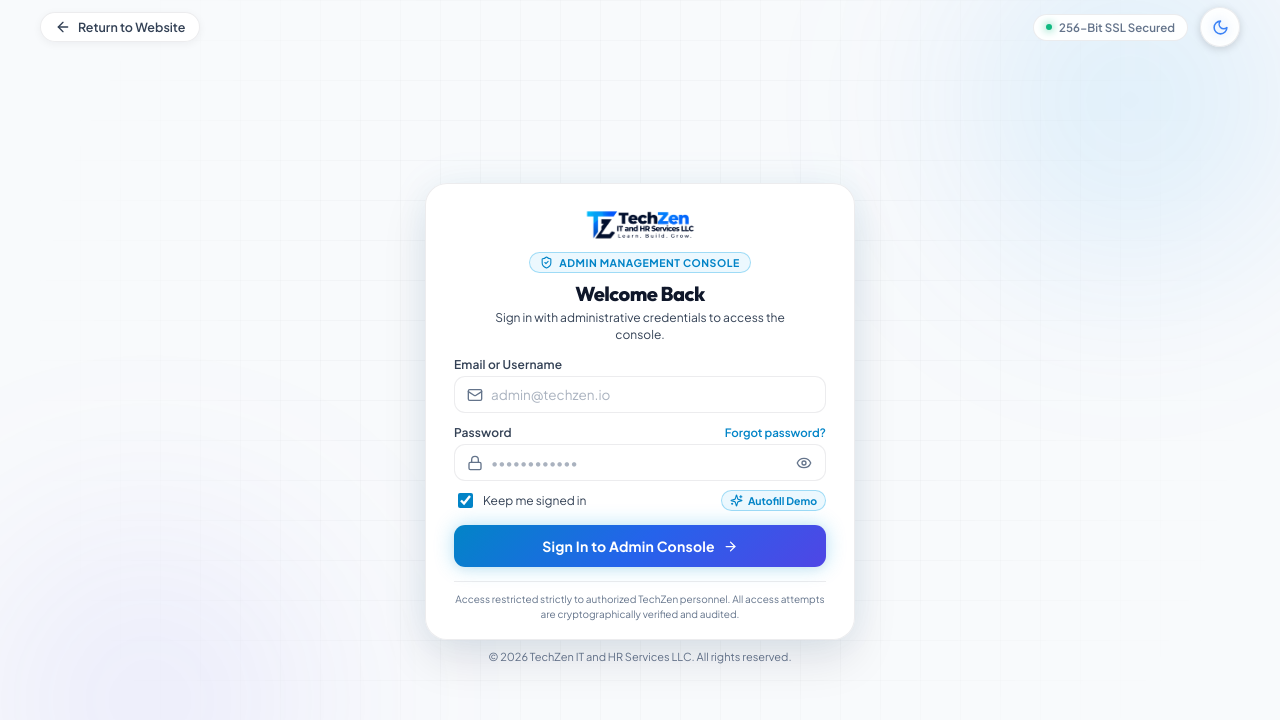
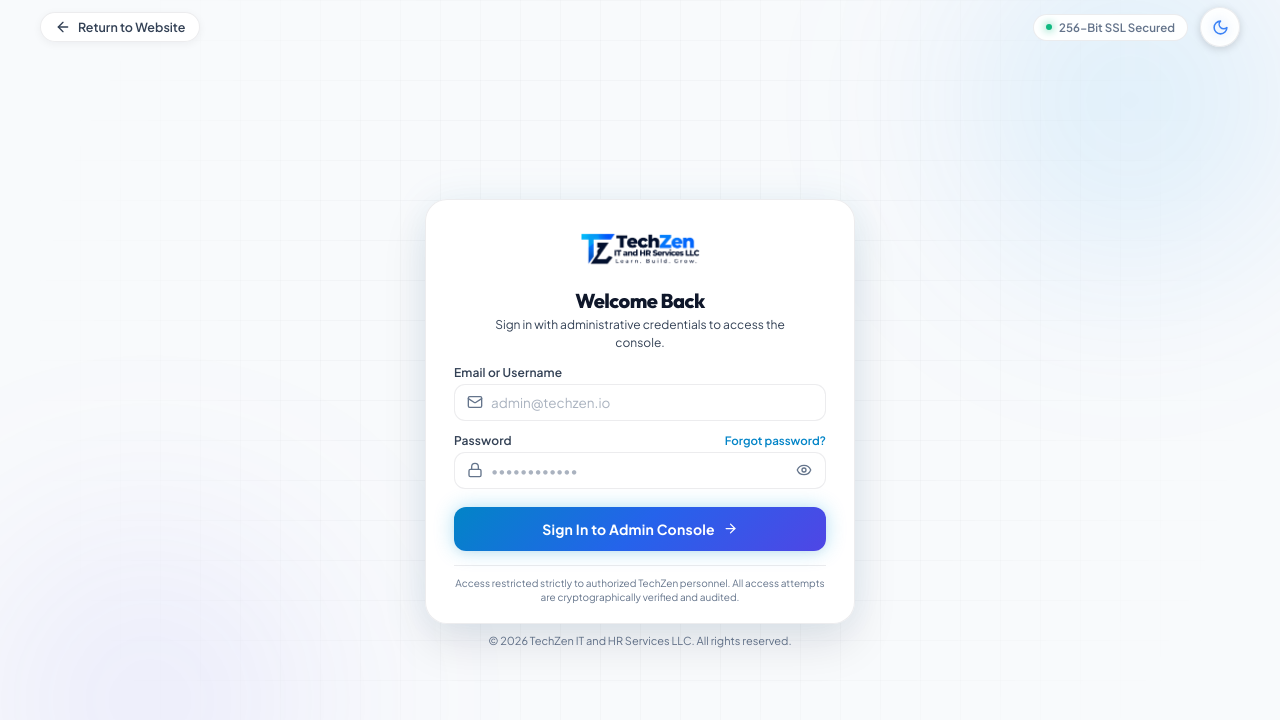
Before and after one commit to Farzan-Ullah/TechZenWebsite, a React (Vite) app in the folder TechZenFrontend-main/: page /login in a window 1280 px wide. Shown: the top 720 px of the page. Built offline with nearby package versions, Linux system fonts and the light colour scheme; no server answers.

Commit message:
refactor(auth): clean up admin login screen and add dual-theme logo hover glow

```diff
--- a/TechZenFrontend-main/src/Auth/AdminLogin.jsx
+++ b/TechZenFrontend-main/src/Auth/AdminLogin.jsx
@@ -1,7 +1,6 @@
 import { useState, useEffect } from "react";
 import { useLocation, useNavigate, Link, Navigate } from "react-router-dom";
 import {
-  ShieldCheck,
   Lock,
   Mail,
   Eye,
@@ -9,7 +8,6 @@ import {
   ArrowRight,
   ArrowLeft,
   AlertCircle,
-  Sparkles,
   Info,
 } from "lucide-react";
 import { useAuth } from "./AuthProvider";
@@ -24,7 +22,6 @@ export default function AdminLogin() {
 
   const [identifier, setIdentifier] = useState("");
   const [password, setPassword] = useState("");
-  const [rememberMe, setRememberMe] = useState(true);
   const [showPassword, setShowPassword] = useState(false);
   const [submitting, setSubmitting] = useState(false);
   const [error, setError] = useState("");
@@ -94,13 +91,6 @@ export default function AdminLogin() {
     }
   };
 
-  const handleAutofillAdmin = () => {
-    setIdentifier("admin@techzen.io");
-    setPassword("Admin@123456");
-    setFieldErrors({});
-    setError("");
-  };
-
   return (
     <div className={styles.loginPage}>
       {/* Dynamic Background Effects */}
@@ -135,11 +125,6 @@ export default function AdminLogin() {
                 className={styles.brandLogo}
               />
             </Link>
-
-            <div className={styles.portalBadge}>
-              <ShieldCheck size={13} className={styles.portalBadgeIcon} />
-              <span>Admin Management Console</span>
-            </div>
 
             <h1 className={styles.title}>Welcome Back</h1>
             <p className={styles.subtitle}>
@@ -257,31 +242,6 @@ export default function AdminLogin() {
               </div>
             )}
 
-            {/* Remember Me */}
-            <div className={styles.optionsRow}>
-              <label className={styles.checkboxLabel}>
-                <input
-                  type="checkbox"
-                  checked={rememberMe}
-                  onChange={(e) => setRememberMe(e.target.checked)}
-                  disabled={submitting}
-                  className={styles.checkbox}
-                />
-                <span className={styles.checkboxText}>Keep me signed in</span>
-              </label>
-
-              {/* Demo autofill button for instant testing */}
-              <button
-                type="button"
-                onClick={handleAutofillAdmin}
-                className={styles.demoFillBtn}
-                title="Fill default admin credentials"
-              >
-                <Sparkles size={13} />
-                <span>Autofill Demo</span>
-              </button>
-            </div>
-
             {/* Submit Button */}
             <button
               type="submit"
--- a/TechZenFrontend-main/src/Auth/AdminLogin.module.css
+++ b/TechZenFrontend-main/src/Auth/AdminLogin.module.css
@@ -192,43 +192,43 @@
 }
 
 .logoLink {
-  display: inline-block;
-  margin-bottom: 8px;
-  transition: transform 0.25s ease;
+  display: inline-flex;
+  align-items: center;
+  justify-content: center;
+  margin-bottom: 12px;
+  padding: 6px 14px;
+  border-radius: 16px;
+  transition: transform 0.3s cubic-bezier(0.16, 1, 0.3, 1);
+  position: relative;
 }
 
 .logoLink:hover {
-  transform: scale(1.02);
+  transform: translateY(-2px) scale(1.04);
 }
 
 .brandLogo {
-  height: 38px;
+  height: 42px;
   width: auto;
-  max-width: 180px;
+  max-width: 190px;
   object-fit: contain;
   display: block;
-  filter: var(--logo-filter, none);
-  transition: filter 0.3s ease;
+  transition: filter 0.35s cubic-bezier(0.16, 1, 0.3, 1), transform 0.35s ease;
 }
 
-.portalBadge {
-  display: inline-flex;
-  align-items: center;
-  gap: 6px;
-  padding: 3px 10px;
-  border-radius: 999px;
-  background: rgba(14, 165, 233, 0.08);
-  border: 1px solid var(--border-glow);
-  color: var(--accent-cyan);
-  font-size: 10.5px;
-  font-weight: 700;
-  letter-spacing: 0.05em;
-  text-transform: uppercase;
-  margin-bottom: 8px;
+/* Hover glow in Dark Mode: Electric cyan and celestial sky aura */
+.logoLink:hover .brandLogo {
+  filter: drop-shadow(0 0 10px rgba(6, 182, 212, 0.95))
+          drop-shadow(0 0 24px rgba(14, 165, 233, 0.7))
+          drop-shadow(0 0 38px rgba(99, 102, 241, 0.4));
 }
 
-.portalBadgeIcon {
-  color: var(--accent-cyan);
+/* Hover glow in Light Mode: Distinct vibrant ocean-blue aura */
+:global(html[data-theme="light"]) .logoLink:hover .brandLogo,
+:global(:root[data-theme="light"]) .logoLink:hover .brandLogo,
+:global([data-theme="light"]) .logoLink:hover .brandLogo {
+  filter: drop-shadow(0 0 9px rgba(2, 132, 199, 0.95))
+          drop-shadow(0 0 20px rgba(37, 99, 235, 0.6))
+          drop-shadow(0 2px 7px rgba(15, 23, 42, 0.2));
 }
 
 .title {
@@ -439,65 +439,13 @@
 }
 
 /* =========================================================
-   OPTIONS ROW
-========================================================= */
-
-.optionsRow {
-  display: flex;
-  align-items: center;
-  justify-content: space-between;
-  margin-top: -3px;
-}
-
-.checkboxLabel {
-  display: inline-flex;
-  align-items: center;
-  gap: 7px;
-  cursor: pointer;
-  user-select: none;
-}
-
-.checkbox {
-  width: 15px;
-  height: 15px;
-  border-radius: 4px;
-  accent-color: var(--accent-cyan);
-  cursor: pointer;
-}
-
-.checkboxText {
-  font-size: 12px;
-  color: var(--text-secondary);
-}
-
-.demoFillBtn {
-  display: inline-flex;
-  align-items: center;
-  gap: 5px;
-  padding: 3px 8px;
-  border-radius: 999px;
-  background: rgba(14, 165, 233, 0.08);
-  border: 1px solid var(--border-glow);
-  color: var(--accent-cyan);
-  font-size: 10.5px;
-  font-weight: 700;
-  cursor: pointer;
-  transition: all 0.2s ease;
-}
-
-.demoFillBtn:hover {
-  background: rgba(14, 165, 233, 0.18);
-  transform: translateY(-1px);
-}
-
-/* =========================================================
    SUBMIT BUTTON
 ========================================================= */
 
 .submitButton {
-  min-height: 42px;
+  min-height: 44px;
   width: 100%;
-  border-radius: 11px;
+  border-radius: 12px;
   background: var(--gradient-brand);
   color: #ffffff;
   font-family: var(--font-sans);
@@ -512,7 +460,7 @@
   gap: 8px;
   box-shadow: 0 0 20px rgba(14, 165, 233, 0.3), var(--shadow-sm);
   transition: all 0.25s cubic-bezier(0.16, 1, 0.3, 1);
-  margin-top: 2px;
+  margin-top: 6px;
 }
 
 .submitButton:hover:not(:disabled) {
```
